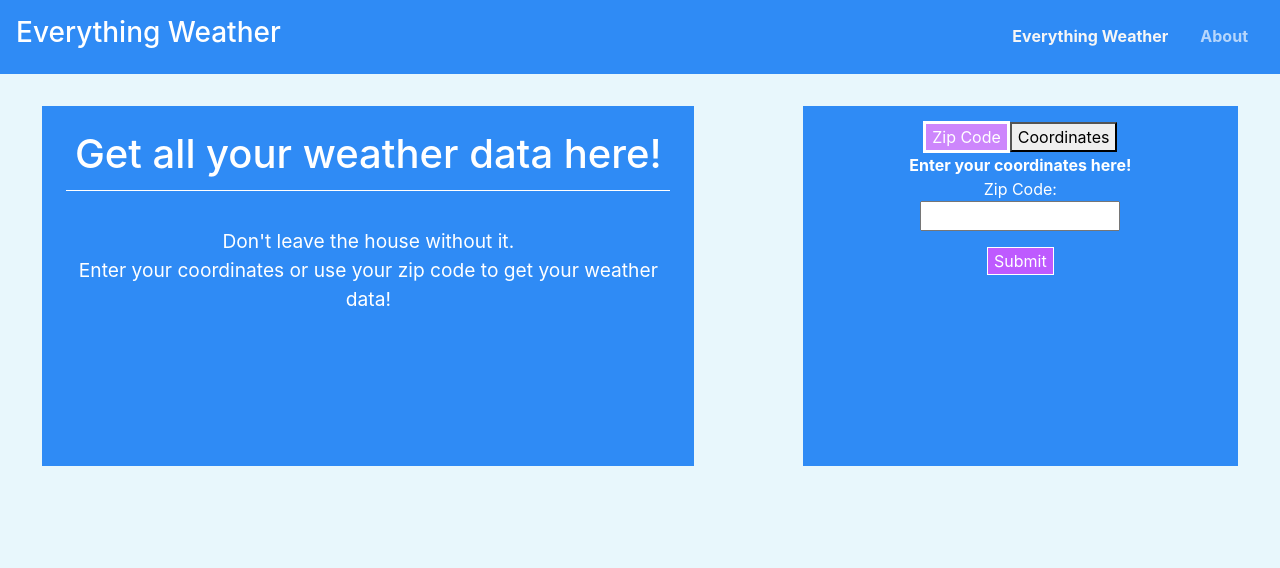
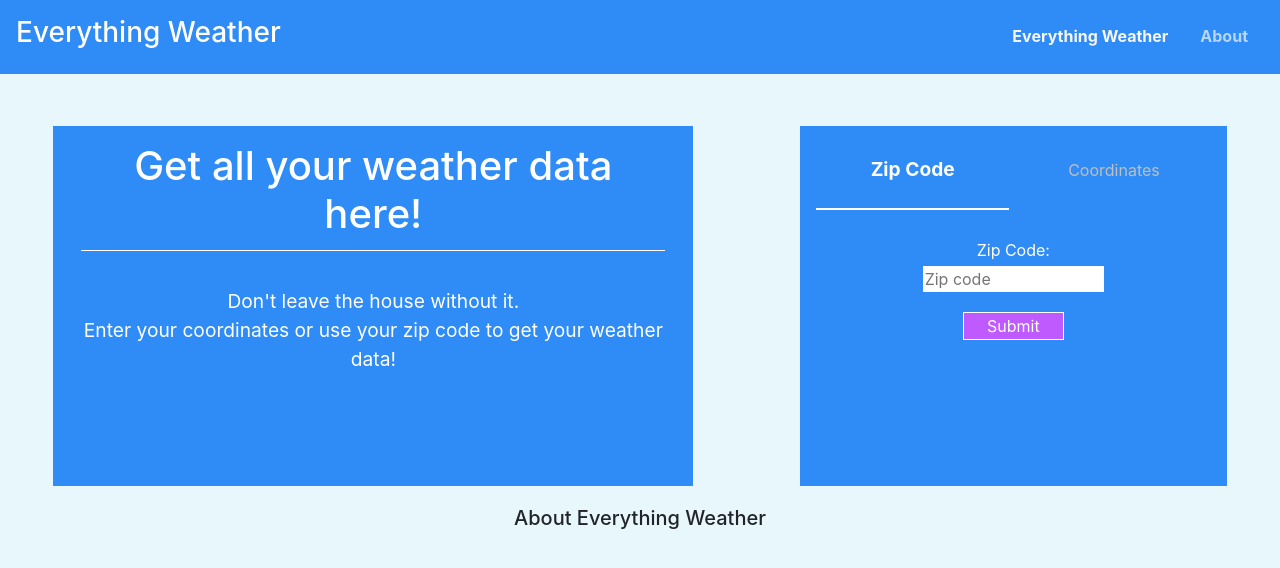
Before and after one commit to jsm-txt/ACS-3330-Final_Assignment, a React (Create React App) app: page /#/ in a window 1280 px wide. Shown: the top 568 px of the page. Built offline with nearby package versions, Linux system fonts and the light colour scheme.

Commit message:
Create a call to action, adjust form

```diff
--- a/src/App.js
+++ b/src/App.js
@@ -3,6 +3,7 @@ import { HashRouter as Router, Route } from 'react-router-dom'
 import Weather from './weather'
 import Title from './Title';
 import About from './About';
+import Footer from './Footer';
 
 function App() {
   return (
@@ -12,7 +13,7 @@ function App() {
         <Title />
         <Route exact path="/" component={Weather}/>
         <Route path="/about" component={About} />
-        {/* <Footer/> */}
+        <Footer/>
       </div>
 
     </Router>
--- a/src/CallToAction.js
+++ b/src/CallToAction.js
@@ -1,7 +1,7 @@
 function CallToAction() {
     return(
-        <div className="call-to-action-container container-fluid col-6 p-4">
-            <div className="call-to-action col-12">
+        <div className="call-to-action-container container-fluid col-md-6 col-sm-10 ">
+            <div className="call-to-action col-12 p-3">
                 <h1 className="call-to-action-heading">
                     Get all your weather data here!
                 </h1>
--- /dev/null
+++ b/src/Footer.js
@@ -0,0 +1,9 @@
+function Footer() {
+  return (
+    <footer>
+      <h5>About Everything Weather</h5>
+    </footer>
+  )
+}
+
+export default Footer
--- a/src/weather.css
+++ b/src/weather.css
@@ -1,48 +1,66 @@
 /* Homepage CSS */
 .weather-form {
     background-color: #2F8BF5;
-    padding: 15px;
     height: 360px;
-    /* display: flex;
-  justify-content: center; */
-    margin: auto;
+    margin: 20px auto 20px auto;
     color: white;
-
 }
 
 .form-title {
     font-weight: bold;
 }
-.active{
-    background-color: #cd86fc;
-    color: white;
-    border-color: #b58cc2;
-    border: 3px solid;
+
+.toggle{
+    width: 48%;
+    height: 80px;
+    border: none;
+    margin:1%;
+    background-color: #2F8BF5;
+    /* border-bottom: 1px solid rgb(242, 242, 242); */
+    color: rgb(192, 191, 191);
 }
 
-form button {
+.active{
+    border-bottom: 2px solid white;
+    color: white;
+    font-weight: bold;
+    font-size: 120%;
+}
+
+form > button {
     background-color: #BE5AFF;
     border-color: #b58cc2;
     border: 1px solid;
     color: white;
-    border-radius: 0;
+    width: 25%;
+    min-width: 80px;
 }
 
-form input {
-    max-width: 200px;
-    min-height: 1.8em;
+.input-selection{
+    display: flex;
+    flex-direction: column;
+    align-items: center;
+    flex-wrap: wrap;
+    padding:20px;
 }
-/*
+.input-selection > input{
+    min-width: 100px;
+    border:none;
+    background-color: white;
+}
+.input-selection > label{
+    padding: 4px;
+}
 button:hover {
-    background-color: #cd86fc;
+
     color: white;
-    border-color: #b58cc2;
-    border: 3px solid;
-} */
+    font-weight: bold;
+}
 
 /*------- Call to action CSS--------*/
 .call-to-action-container {
-    background-color: #2F8BF5
+    background-color: #2F8BF5;
+    margin: 20px auto 20px auto;
 }
 
 .call-to-action-heading {
--- a/src/weather.js
+++ b/src/weather.js
@@ -77,32 +77,19 @@ function Weather() {
     // console.log('Display')
 
     return (
-        <div className="contianer-fluid">
-            <div className="row">
+        <div className="contianer-fluid p-0 m-0">
+            <div className="row m-0">
                 {/* {data && <CurrentWeatherDisplay {...data} />} */}
                 {data ? <CurrentWeatherDisplay {...data} /> : <CallToAction/>}
-                {/* {formToggle ? <button
-                        onClick={e => {
-                        e.preventDefault();
-                        setFormToggle(false);
-                        console.log("on")
-                    }}> toggle on </button> :
-                    <button
-                        onClick={e => {
-                        e.preventDefault();
-                        setFormToggle(true);
-                        console.log("off")
-                    }}
-                    > toggle off </button>} */}
                 <div className="weather-form col-4">
-                    <button key={1} id={"1"} className={active === "1" ? "active" : undefined}
+                    <button key={1} id={"1"} className={active === "1" ? "active toggle" : "toggle"}
                         onClick={e => {
                             setActive(e.target.id);
                             e.preventDefault();
                             setFormToggle(true);
                             console.log("on")
                         }}>Zip Code</button>
-                    <button key={2} id={"2"} className={active === "2" ? "active" : undefined}
+                    <button key={2} id={"2"} className={active === "2" ? "active toggle" : "toggle"}
                         onClick={e => {
                             setActive(e.target.id);
                             e.preventDefault();
@@ -114,26 +101,22 @@ function Weather() {
                             e.preventDefault();
                             fetchWeather();
                             dispatch(loadWeather(lat, long));
-                    }}>
+                        }}>
                         {formToggle ?
-                            <div>
-                                <heading className="form-title">Enter your coordinates here!</heading>
-                                <div class="mb-3">
-                                    <label>Zip Code:</label><br></br>
-                                    <input type="text" value={zip}
-                                        onChange={e => setZip(e.target.value)} />
-                                </div>
-                            </div> : <div>
-                                <div class="mb-3">
-                                    <label>Latitude:</label><br></br>
-                                    <input type="text" value={lat}
-                                        onChange={e => setLat(e.target.value)} />
-                                </div>
-                                <div class="mb-3">
-                                    <label>Longitude:</label><br></br>
-                                    <input type="text" value={long}
-                                        onChange={e => setLong(e.target.value)} />
-                                </div>
+                            <div class="input-selection">
+                                <label>Zip Code:</label>
+                                <input class="col-6" type="text" placeholder="Zip code" value={zip}
+                                    onChange={e => setZip(e.target.value)} />
+                            </div>
+                            :
+                            <div class="input-selection">
+                                <label>Latitude:</label>
+                                <input class="col-6" type="text" placeholder="Latitude" value={lat}
+                                    onChange={e => setLat(e.target.value)} />
+
+                                <label>Longitude:</label>
+                                <input class="col-6" type="text" placeholder="Longitude" value={long}
+                                    onChange={e => setLong(e.target.value)} />
                             </div>}
                         <button>
                             Submit
```
